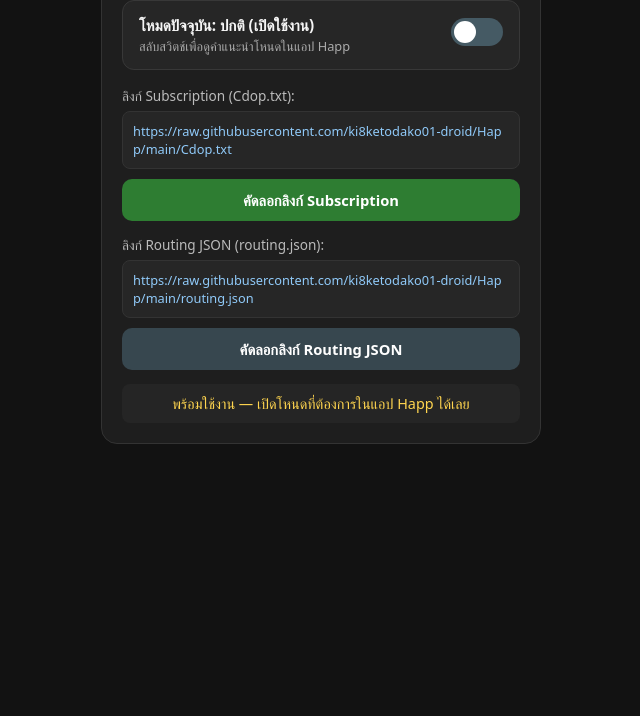
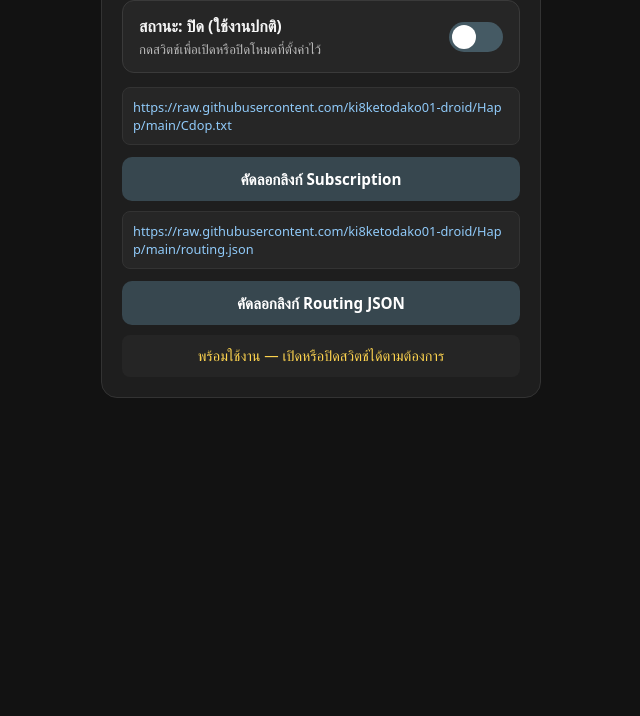
Before and after one commit to ki8ketodako01-droid/Happ, a plain HTML site: page index.html in a window 1280 px wide. Shown: the part 84-800 px from the top of the page, without its empty margins (319-959 px from the left). Drawn offline with Linux system fonts and the light colour scheme.

Commit message:
Update index.html

```diff
--- a/index.html
+++ b/index.html
@@ -17,95 +17,92 @@
       padding: 20px; border: 1px solid #333;
     }
     h2 { margin: 0 0 16px; font-size: 1.25rem; text-align: center; }
-    .toggle-row {
+    .toggle-box {
       display: flex; align-items: center; justify-content: space-between;
       background: #262626; padding: 14px 16px; border-radius: 12px;
-      border: 1px solid #383838; margin-bottom: 16px;
+      border: 1px solid #3a3a3a; margin-bottom: 14px;
     }
-    .toggle-title { font-weight: 600; font-size: 0.95rem; }
-    .toggle-sub { font-size: 0.8rem; color: #aaa; margin-top: 2px; }
+    .title { font-weight: 700; font-size: 1rem; }
+    .sub { font-size: 0.82rem; color: #bdbdbd; margin-top: 3px; }
     .switch {
       position: relative; display: inline-block;
-      width: 52px; height: 28px; flex-shrink: 0;
+      width: 54px; height: 30px; flex-shrink: 0;
     }
     .switch input { opacity: 0; width: 0; height: 0; }
     .slider {
       position: absolute; cursor: pointer; inset: 0;
-      background-color: #455a64; transition: 0.25s; border-radius: 28px;
+      background-color: #455a64; transition: 0.25s; border-radius: 30px;
     }
     .slider:before {
       position: absolute; content: "";
-      height: 22px; width: 22px; left: 3px; bottom: 3px;
+      height: 24px; width: 24px; left: 3px; bottom: 3px;
       background-color: #fff; transition: 0.25s; border-radius: 50%;
     }
-    input:checked + .slider { background-color: #c62828; }
+    input:checked + .slider { background-color: #2e7d32; }
     input:checked + .slider:before { transform: translateX(24px); }
-    label { display: block; font-size: 0.85rem; color: #bbb; margin-bottom: 6px; }
+    .btn {
+      width: 100%; padding: 12px; border: none; border-radius: 10px;
+      font-size: 0.95rem; font-weight: 600; cursor: pointer;
+      margin-bottom: 10px; background: #37474f; color: #fff;
+    }
     .box {
       background: #262626; padding: 10px; border-radius: 8px;
       font-size: 0.8rem; word-break: break-all; color: #90caf9;
-      margin-bottom: 10px; border: 1px solid #333;
+      margin-bottom: 12px; border: 1px solid #333;
     }
-    .btn {
-      width: 100%; padding: 11px; border: none; border-radius: 10px;
-      font-size: 0.92rem; font-weight: 600; cursor: pointer;
-      margin-bottom: 14px; background: #2e7d32; color: #fff;
-    }
-    .btn-secondary { background: #37474f; }
     .status {
-      text-align: center; font-size: 0.9rem; padding: 10px;
+      text-align: center; font-size: 0.9rem; padding: 11px;
       border-radius: 8px; background: #252525; color: #ffd54f;
+      line-height: 1.4;
     }
   </style>
 </head>
 <body>
   <div class="card">
-    <h2>สวิตช์ควบคุมโหมด Happ</h2>
+    <h2>สวิตช์เปิด-ปิด Happ</h2>
 
-    <div class="toggle-row">
+    <div class="toggle-box">
       <div>
-        <div class="toggle-title" id="modeLabel">โหมดปัจจุบัน: ปกติ (เปิดใช้งาน)</div>
-        <div class="toggle-sub" id="modeDesc">สลับสวิตช์เพื่อดูคำแนะนำโหนดในแอป Happ</div>
+        <div class="title" id="stateTitle">สถานะ: ปิด (ใช้งานปกติ)</div>
+        <div class="sub" id="stateSub">กดสวิตช์เพื่อเปิดหรือปิดโหมดที่ตั้งค่าไว้</div>
       </div>
       <label class="switch">
-        <input type="checkbox" id="modeToggle" onchange="updateModeState()" />
+        <input type="checkbox" id="powerSwitch" onchange="handleSwitch()" />
         <span class="slider"></span>
       </label>
     </div>
 
-    <label>ลิงก์ Subscription (Cdop.txt):</label>
-    <div class="box" id="subUrl">https://raw.githubusercontent.com/ki8ketodako01-droid/Happ/main/Cdop.txt</div>
-    <button class="btn" onclick="copyText('subUrl', 'คัดลอกลิงก์ Subscription แล้ว')">คัดลอกลิงก์ Subscription</button>
+    <div class="box" id="subLink">https://raw.githubusercontent.com/ki8ketodako01-droid/Happ/main/Cdop.txt</div>
+    <button class="btn" onclick="copyLink('subLink', 'คัดลอกลิงก์ Subscription แล้ว')">คัดลอกลิงก์ Subscription</button>
 
-    <label>ลิงก์ Routing JSON (routing.json):</label>
-    <div class="box" id="routeUrl">https://raw.githubusercontent.com/ki8ketodako01-droid/Happ/main/routing.json</div>
-    <button class="btn btn-secondary" onclick="copyText('routeUrl', 'คัดลอกลิงก์ Routing JSON แล้ว')">คัดลอกลิงก์ Routing JSON</button>
+    <div class="box" id="routeLink">https://raw.githubusercontent.com/ki8ketodako01-droid/Happ/main/routing.json</div>
+    <button class="btn" onclick="copyLink('routeLink', 'คัดลอกลิงก์ Routing JSON แล้ว')">คัดลอกลิงก์ Routing JSON</button>
 
-    <div class="status" id="statusText">พร้อมใช้งาน — เปิดโหนดที่ต้องการในแอป Happ ได้เลย</div>
+    <div class="status" id="statusBox">พร้อมใช้งาน — เปิดหรือปิดสวิตช์ได้ตามต้องการ</div>
   </div>
 
   <script>
-    function updateModeState() {
-      const isOn = document.getElementById("modeToggle").checked;
-      const labelEl = document.getElementById("modeLabel");
-      const descEl = document.getElementById("modeDesc");
-      const statusEl = document.getElementById("statusText");
+    function handleSwitch() {
+      const isEnabled = document.getElementById("powerSwitch").checked;
+      const titleEl = document.getElementById("stateTitle");
+      const subEl = document.getElementById("stateSub");
+      const statusEl = document.getElementById("statusBox");
 
-      if (isOn) {
-        labelEl.textContent = "โหมดปัจจุบัน: เปิดสวิตช์บล็อก (Block-FreeFire)";
-        descEl.textContent = "ในแอป Happ ให้เลือกโหนด Block-FreeFire (127.0.0.1:1)";
-        statusEl.textContent = "เปิดสวิตช์บล็อกแล้ว — เลือกโหนด Block-FreeFire ในแอป Happ";
+      if (isEnabled) {
+        titleEl.textContent = "สถานะ: เปิด (ใช้งานโหมดที่ตั้งค่าไว้)";
+        subEl.textContent = "เปิดเชื่อมต่อในแอป Happ เพื่อใช้งานตามกฎและโหนดที่เลือก";
+        statusEl.textContent = "เปิดสวิตช์แล้ว — ตรวจสอบให้แน่ใจว่ากดเชื่อมต่อในแอป Happ แล้ว";
       } else {
-        labelEl.textContent = "โหมดปัจจุบัน: ปกติ (Normal-Mode)";
-        descEl.textContent = "ในแอป Happ ให้เลือกโหนดปกติหรือปิดการเชื่อมต่อ";
-        statusEl.textContent = "อยู่ในโหมดปกติ — เลือกโหนดปกติหรือปิดการเชื่อมต่อในแอป Happ";
+        titleEl.textContent = "สถานะ: ปิด (ใช้งานปกติ)";
+        subEl.textContent = "ปิดการเชื่อมต่อในแอป Happ หรือเลือกโหนดปกติเพื่อเล่นได้ตามปกติ";
+        statusEl.textContent = "ปิดสวิตช์แล้ว — หากยังเปิด VPN ใน Happ อยู่ สามารถกดปิดที่ปุ่มกลางได้ทันที";
       }
     }
 
-    function copyText(id, msg) {
+    function copyLink(id, msg) {
       const text = document.getElementById(id).textContent;
       navigator.clipboard.writeText(text);
-      document.getElementById("statusText").textContent = msg;
+      document.getElementById("statusBox").textContent = msg;
     }
   </script>
 </body>
```
